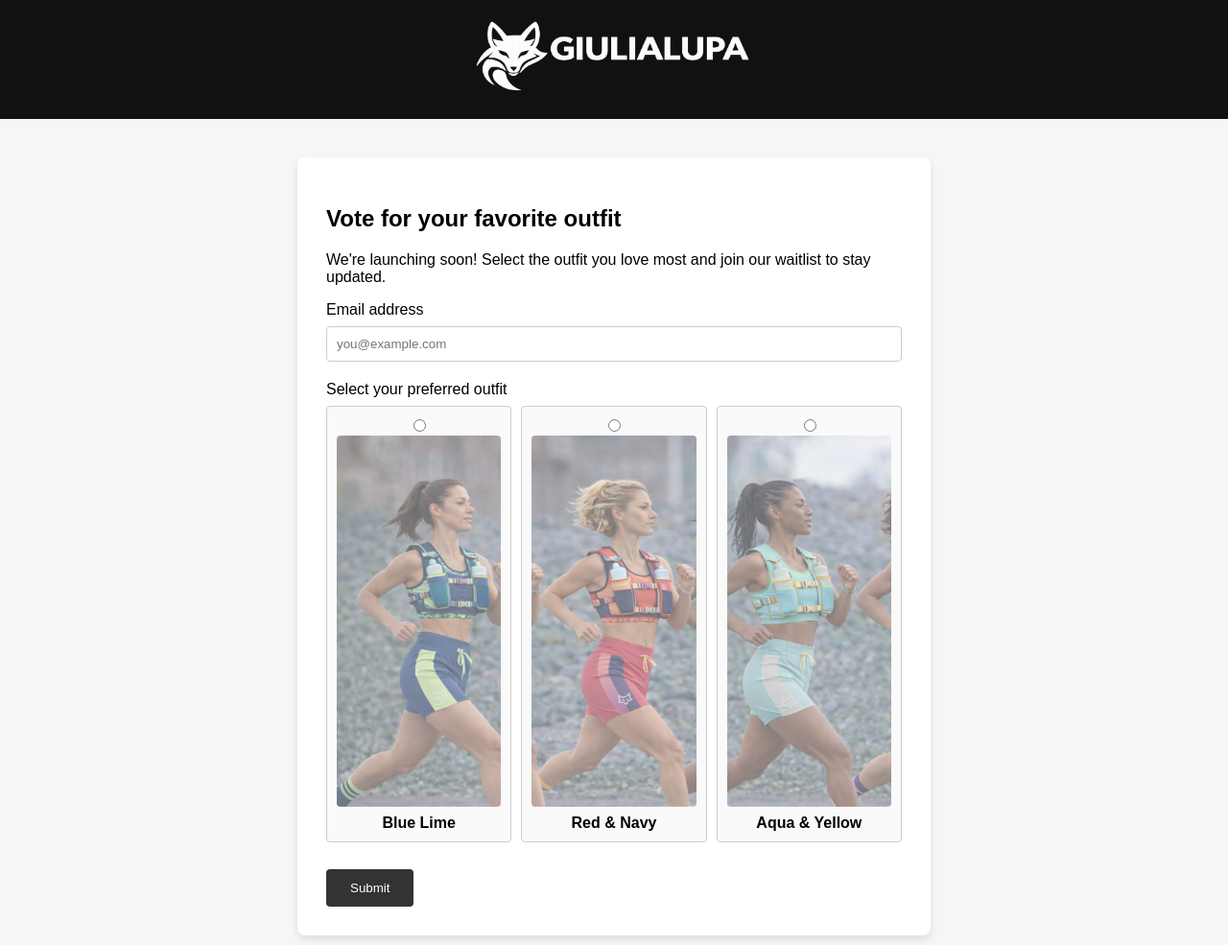
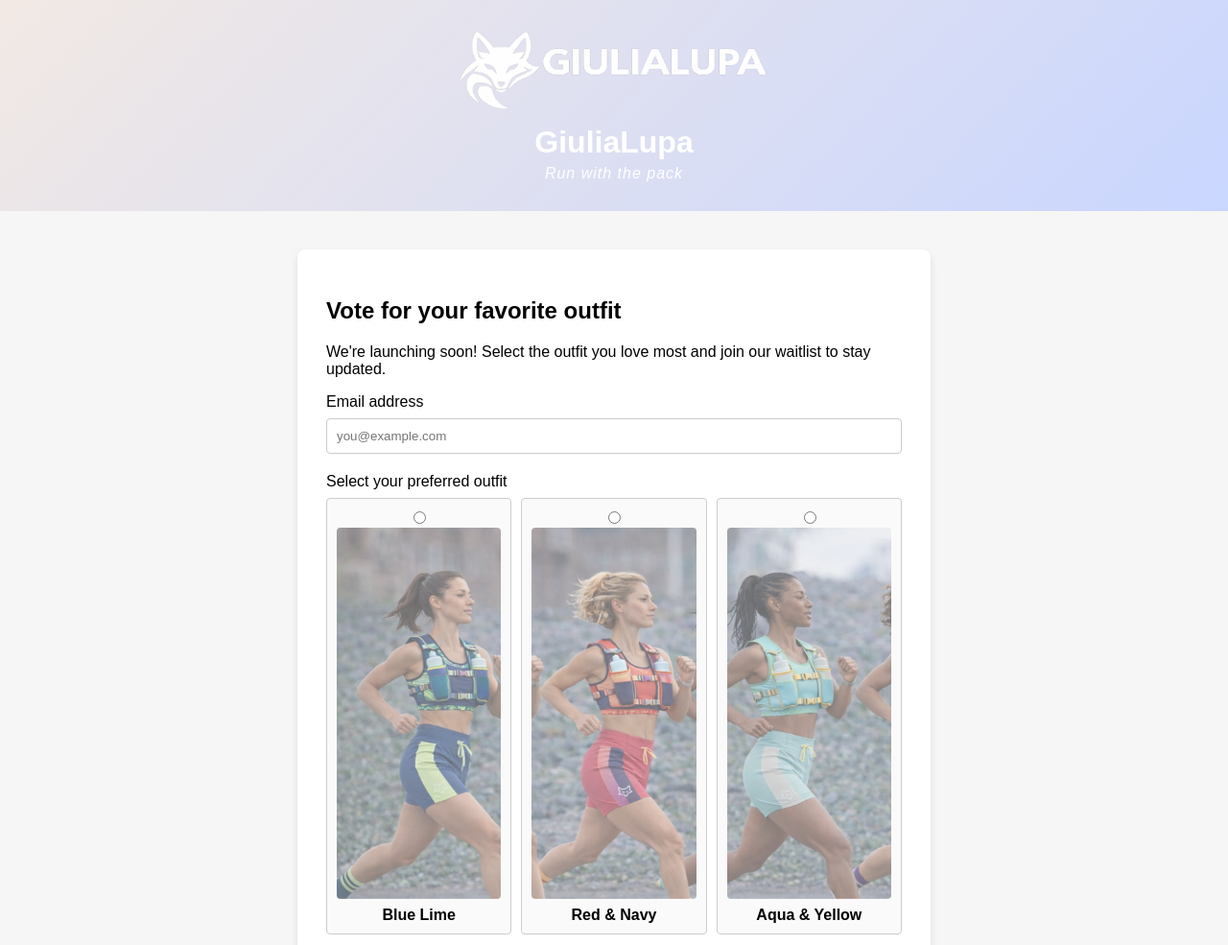
Before and after one commit to mimivanassche/landing-page-style-vote, a plain HTML site: page index.html in a window 1280 px wide. Shown: the top 985 px of the page at 96% size. Drawn offline with Linux system fonts and the light colour scheme.

Commit message:
Update index.html: new gradient banner, brand tagline, and form endpoint placeholder

```diff
--- a/index.html
+++ b/index.html
@@ -12,12 +12,34 @@
       padding: 0;
     }
     header {
-      background-color: #111;
-      padding: 20px;
+      /* A subtle, fancy gradient background for the banner */
+      background: linear-gradient(135deg, #f2e9e4 0%, #c9d6ff 100%);
+      padding: 30px 20px;
+      text-align: center;
+      color: #fff;
+      display: flex;
+      flex-direction: column;
+      align-items: center;
+      justify-content: center;
+    }
+    header img.logo {
+      max-height: 90px;
+      margin-bottom: 10px;
+    }
+    /* Brand name and tagline styling */
+    .brand-text {
       text-align: center;
     }
-    header img.logo {
-      max-height: 80px;
+    .brand-text h1 {
+      margin: 0;
+      font-size: 2rem;
+      font-weight: bold;
+    }
+    .brand-text .tagline {
+      margin: 5px 0 0;
+      font-size: 1rem;
+      letter-spacing: 1px;
+      font-style: italic;
     }
     section {
       max-width: 600px;
@@ -91,8 +113,12 @@
 </head>
 <body>
   <header>
-    <!-- GiuliaLupa brand logo -->
+    <!-- GiuliaLupa brand logo and text -->
     <img src="logo.png" alt="GiuliaLupa logo" class="logo">
+    <div class="brand-text">
+      <h1>GiuliaLupa</h1>
+      <p class="tagline">Run with the pack</p>
+    </div>
   </header>
   <section>
     <h2>Vote for your favorite outfit</h2>
@@ -127,6 +153,12 @@
     <p id="thanks-message" style="display:none;">Thank you! We'll be in touch soon.</p>
   </section>
   <script>
+    // Replace this endpoint with your actual form endpoint. You can get a
+    // unique endpoint by creating a form on Formspree (https://formspree.io),
+    // or any similar form backend service. Submissions will be sent to that
+    // endpoint and forwarded to your email and/or stored in a connected
+    // spreadsheet.
+    const FORM_ENDPOINT = 'https://formspree.io/f/yourformid';
     // Add selected style highlight when clicking a style option
     document.querySelectorAll('.style-option').forEach(function(option) {
       option.addEventListener('click', function() {
@@ -141,11 +173,11 @@
       });
     });
 
-    // Handle form submission with Formspree
+    // Handle form submission with a form backend service
     document.getElementById('waitlist-form').addEventListener('submit', function(event) {
       event.preventDefault();
       var formData = new FormData(this);
-      fetch('https://formspree.io/f/yourformid', {
+      fetch(FORM_ENDPOINT, {
         method: 'POST',
         headers: {
           'Accept': 'application/json'
```
